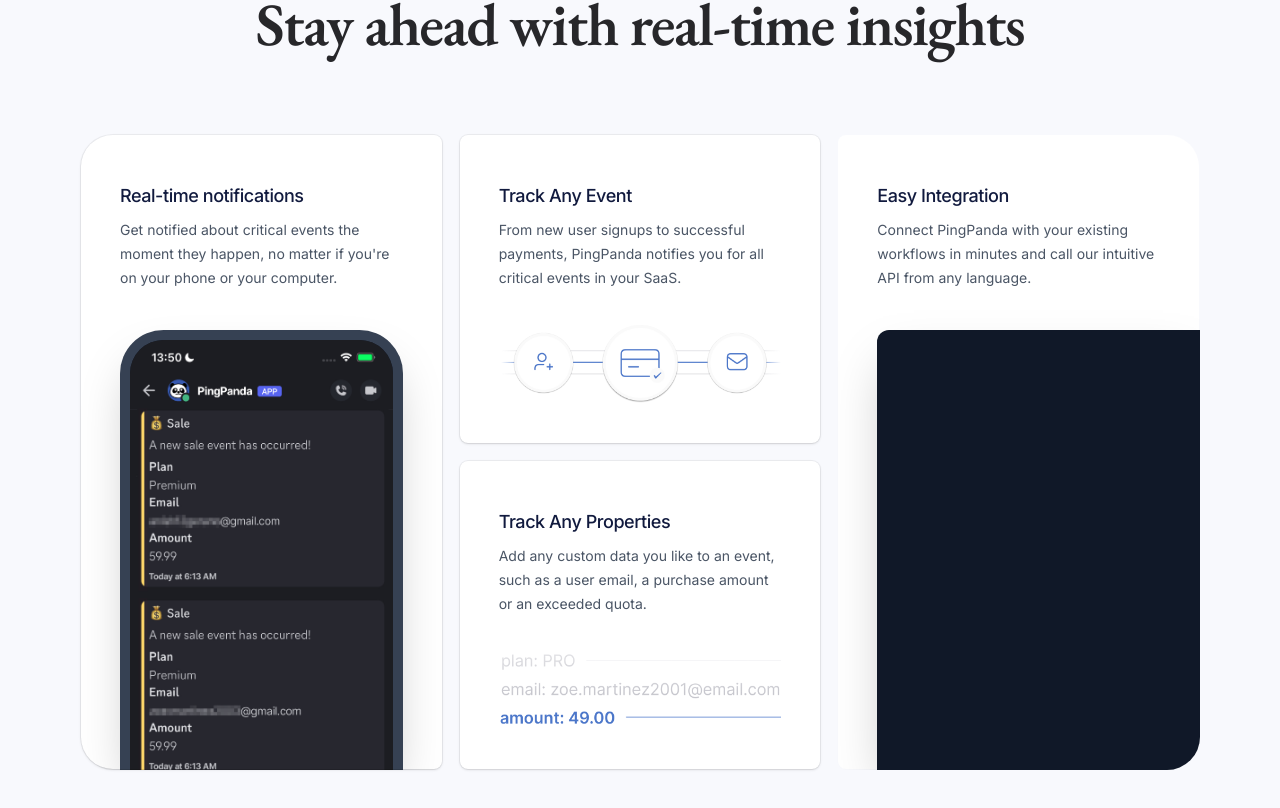
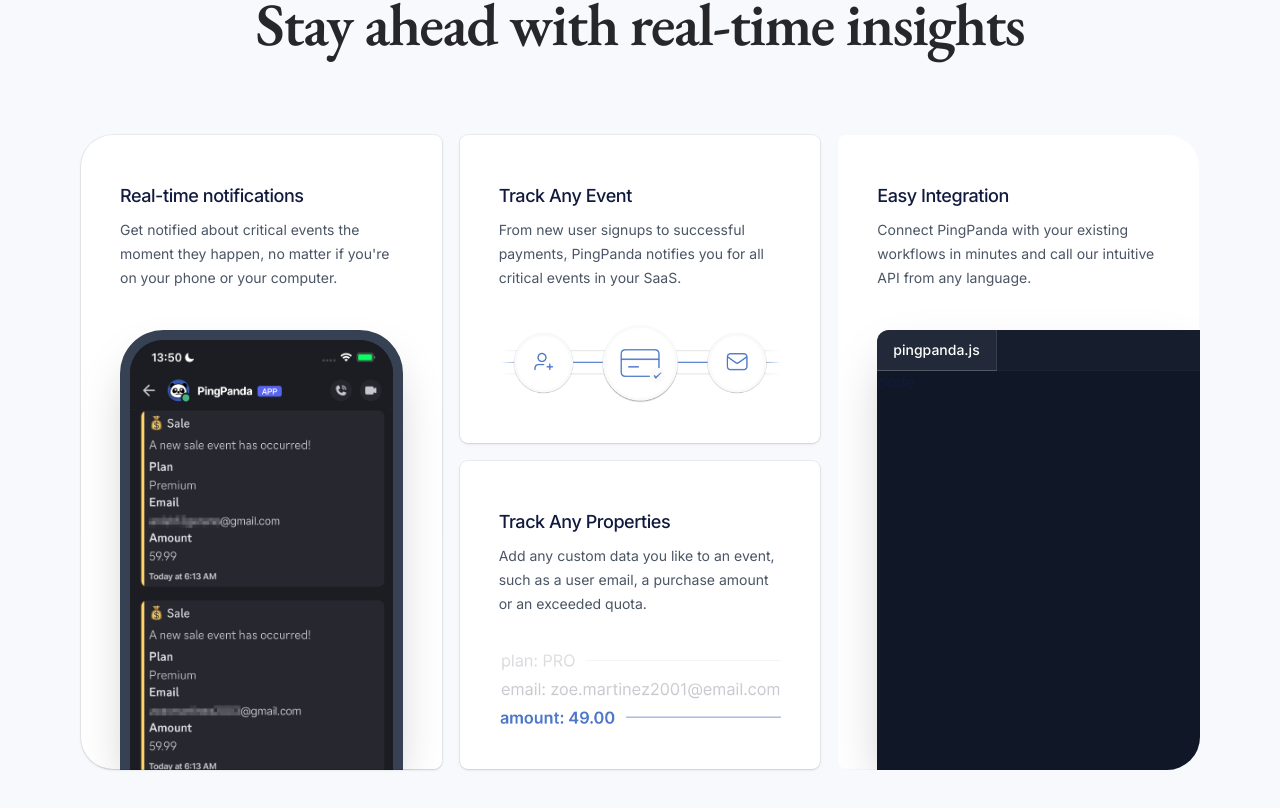
Before and after one commit to Lostovayne/Real-Time-SaaS-Insights-with-Discord, a Next.js app: page / in a window 1280 px wide. Shown: the part 1750-2558 px from the top of the page. Built offline with nearby package versions, Linux system fonts and the light colour scheme.

Commit message:
feat(landing): add syntax highlighter and update dependencies
Add Prism syntax highlighter component to the landing page for code display. Update package dependencies to their latest versions for improved compatibility and security.

```diff
--- a/src/app/(landing)/page.tsx
+++ b/src/app/(landing)/page.tsx
@@ -6,6 +6,8 @@
 import { AnimatedList } from "@/components/ui/animated-list"
 import { Check } from "lucide-react"
 import Image from "next/image"
+
+import { Prism as SyntaxHighlighter } from "react-syntax-highlighter"
 
 const Page = () => {
   return (
@@ -215,7 +217,19 @@
                   </p>
                 </div>
                 <div className="relative min-h-[30rem] w-full grow">
-                  <div className="absolute bottom-0 left-10 right-0 top-10 overflow-hidden rounded-tl-xl bg-gray-900 shadow-2xl"></div>
+                  <div className="absolute bottom-0 left-10 right-0 top-10 overflow-hidden rounded-tl-xl bg-gray-900 shadow-2xl">
+                    <div className="flex bg-gray-800/40 ring-1 ring-white/5">
+                      <div className="-mb-px flex text-sm/6 font-medium text-gray-400">
+                        <div className="border-b border-r border-b-white/20 border-r-white/10 bg-white/5 px-4 py-2 text-white ">
+                          pingpanda.js
+                        </div>
+                      </div>
+                    </div>
+                    {/* owo */}
+                    <div className="overflow-hidden">
+                      <div className="max-h-[30rem]">code</div>
+                    </div>
+                  </div>
                 </div>
               </div>
             </div>
```
Also changed, not shown: package.json (+18 -16 lines), 1 other file (tests, documents, lock files or other folders).
